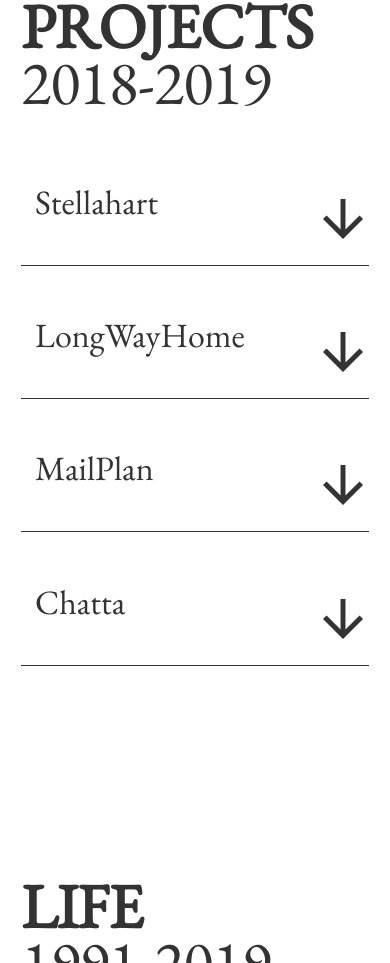
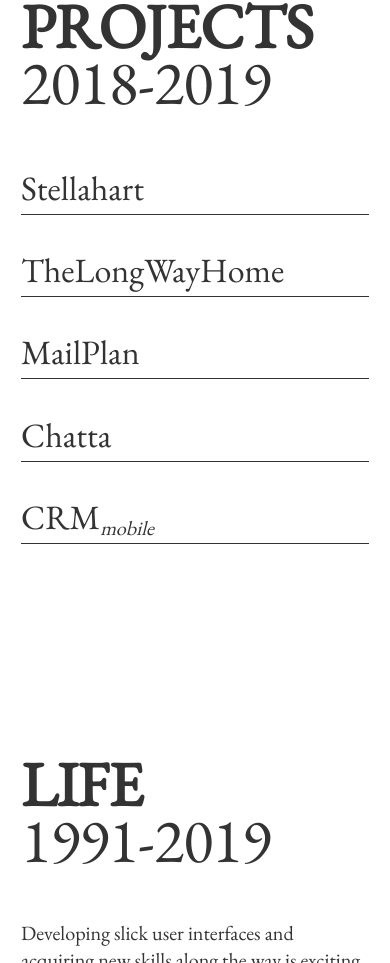
Before and after one commit to adamGuinea/porfolio, a React (Create React App) app: page / in a window 390 px wide. Shown: the part 978-1941 px from the top of the page. Built offline with nearby package versions, Linux system fonts and the light colour scheme.

Commit message:
added iOS project

```diff
--- a/src/App.css
+++ b/src/App.css
@@ -305,37 +305,48 @@ h1 span {
 }
 
 .collapsible-header {
+  display: flex;
   border: none;
-  justify-content: space-between;
-  background-color: white;
+  padding: 0;
   position: relative;
-  font-size: 2rem;
   font-size: calc(32px + (72 - 32) * ((100vw - 320px) / (1680 - 320)));
 }
 
-.collapsible-header i {
-  position: relative;
-  top: 12px;
-  font-size: 60px;
-  transition: all 0.75s 0.25s;
-  transform: rotate(0);
+.collapsible-header::after {
+  content: "\2193";
+  position: absolute;
+  top: 0;
+  right: 0;
+  bottom: 12px;
+  font-size: 3rem;
 }
 
-.arrow-rotates {
-  -moz-transition: all 1s linear;
-  -webkit-transition: all 1s linear;
-  transition: all 1s linear;
+li.active .collapsible-header::after {
+  content: "\2191";
 }
 
-.arrow-rotates.rotate {
-  -moz-transition: rotate(180deg);
-  -webkit-transition: rotate(180deg);
-  transition: rotate(180deg);
+@media only screen and (max-width: 48em) {
+  .collapsible-header::after {
+    font-size: 2rem;
+  }
 }
 
-li.active .arrow-rotates {
-  -webkit-transform: rotate(180deg);
-  transform: rotate(180deg);
+@media only screen and (max-width: 30em) {
+  .collapsible-header::after {
+    display: none;
+  }
+}
+
+.label {
+  align-self: flex-end;
+  font-size: calc(20px + (24 - 20) * ((100vw - 320px) / (1680 - 320)));
+}
+
+@media only screen and (max-width: 30em) {
+  .label {
+    display: block;
+    /* margin: -6px 0 12px; */
+  }
 }
 
 .content-row {
--- a/src/App.js
+++ b/src/App.js
@@ -101,14 +101,7 @@ class App extends React.Component {
                 <div className="content-left">
                   <ul className="collapsible">
                     <li>
-                      <div className="collapsible-header">
-                        Stellahart{" "}
-                        <span>
-                          <i className="material-icons arrow-rotates">
-                            arrow_downward
-                          </i>
-                        </span>
-                      </div>
+                      <div className="collapsible-header">Stellahart </div>
                       <div className="collapsible-body">
                         <div className="content-row">
                           <div
@@ -174,14 +167,7 @@ class App extends React.Component {
                       </div>
                     </li>
                     <li>
-                      <div className="collapsible-header">
-                        LongWayHome{" "}
-                        <span>
-                          <i className="material-icons arrow-rotates">
-                            arrow_downward
-                          </i>
-                        </span>
-                      </div>
+                      <div className="collapsible-header">TheLongWayHome </div>
                       <div className="collapsible-body">
                         <div className="content-row">
                           <div
@@ -235,27 +221,20 @@ class App extends React.Component {
                               campsites. Google's API provides geolocation and
                               displays a map for uploaded photos. Users can
                               follow each other and receive notifications about
-                              their friends and activity, as well as rate and
+                              their friends activity, as well as rate and
                               comment on posts.
                             </p>
                             <p>
-                              I love travelling, so once I got a handle on
-                              routing and Express this was the first significant
-                              app I built.
+                              I love exploring new places, so once I got a
+                              handle on databases and routing this was the first
+                              significant app I built.
                             </p>
                           </div>
                         </div>
                       </div>
                     </li>
                     <li>
-                      <div className="collapsible-header">
-                        MailPlan{" "}
-                        <span>
-                          <i className="material-icons arrow-rotates">
-                            arrow_downward
-                          </i>
-                        </span>
-                      </div>
+                      <div className="collapsible-header">MailPlan </div>
                       <div className="collapsible-body">
                         <div className="content-row">
                           <div
@@ -322,14 +301,7 @@ class App extends React.Component {
                       </div>
                     </li>
                     <li>
-                      <div className="collapsible-header">
-                        Chatta{" "}
-                        <span>
-                          <i className="material-icons arrow-rotates">
-                            arrow_downward
-                          </i>
-                        </span>
-                      </div>
+                      <div className="collapsible-header">Chatta </div>
                       <div className="collapsible-body">
                         <div className="content-row">
                           <div
@@ -382,10 +354,69 @@ class App extends React.Component {
                               Message board using a MERN stack. Hosted on two
                               different servers with create-react-app powering
                               the front-end and a Node API handling
-                              authentication and token authorization on the
-                              backend. Users can choose an avatar on signup and
+                              authentication and token authorization on the back
+                              end. Users can choose an avatar on signup and
                               posts are displayed chronologically with full CRUD
                               operations.
+                            </p>
+                          </div>
+                        </div>
+                      </div>
+                    </li>
+                    <li>
+                      <div className="collapsible-header">
+                        CRM
+                        <em className="label">mobile</em>
+                      </div>
+                      <div className="collapsible-body">
+                        <div className="content-row">
+                          <div
+                            className="c-4"
+                            onMouseEnter={this.mouseOver.bind(this)}
+                            onMouseLeave={this.mouseOut.bind(this)}
+                          >
+                            <p>
+                              Github: {""}
+                              <a
+                                href="https://github.com/adamGuinea/CRM"
+                                rel="noopener noreferrer"
+                                target="_blank"
+                              >
+                                CRM
+                              </a>
+                            </p>
+
+                            {this.state.hover ? (
+                              <picture>
+                                <source
+                                  media={{ maxWidth: 11 }}
+                                  srcSet="/CRM-screenshot.png"
+                                />
+                                <source
+                                  media={{ maxWidth: "20em" }}
+                                  srcSet="/CRM-screenshot.png"
+                                />
+                                <img
+                                  className="materialboxed"
+                                  width="650"
+                                  id="img"
+                                  src="/CRM-screenshot.png"
+                                  alt="chatta-feed"
+                                />
+                              </picture>
+                            ) : null}
+                          </div>
+                          <div className="c-8">
+                            <p>
+                              A CRM tool for my online store written in
+                              react-native, with Firebase handling login and
+                              read/write permissions.
+                            </p>
+                            <p>
+                              A user can store information about friends or
+                              customers where click through calls, email, and
+                              SMS make it easy to get in touch. Contact details
+                              are stored by name and the company they work for.
                             </p>
                           </div>
                         </div>
```
Also changed, not shown: public/CRM-screenshot.png (added).
